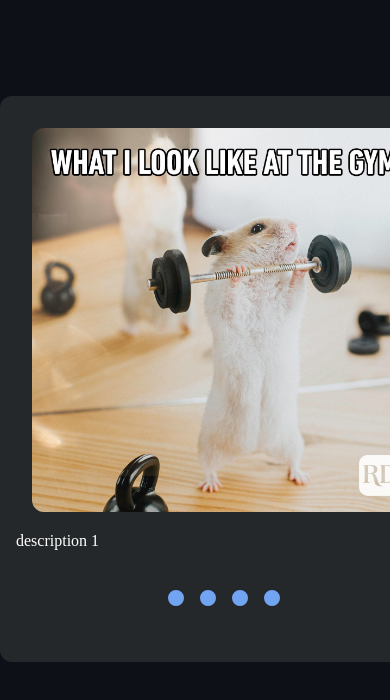
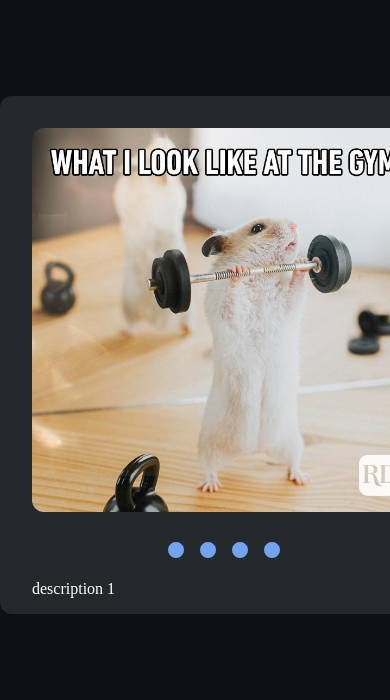
Before and after one commit to IrinaGrom/cssMemeSlider, a plain HTML site: page cssMemeSlider/index.html in a window 390 px wide. Shown: the top 700 px of the page. Drawn offline with Linux system fonts and the light colour scheme.

Commit message:
fix: media/positions

```diff
--- a/cssMemeSlider/index.html
+++ b/cssMemeSlider/index.html
@@ -28,15 +28,7 @@
          <p class="des2">description 2</p>
          <p class="des3">description 3</p>
          <p class="des4">description 4</p>
-      </div>
-      <div class="text-wrapper">
-        <div class="description">
-          <p class="des1">description 1</p>
-          <p class="des2">description 2</p>
-          <p class="des3">description 3</p>
-          <p class="des4">description 4</p>
-        </div>
-        <div class="pagination">
+         <div class="pagination">
            <label for="slide1" class="pagination-item"></label>
            <label for="slide2" class="pagination-item"></label>
            <label for="slide3" class="pagination-item"></label>
--- a/cssMemeSlider/styles.css
+++ b/cssMemeSlider/styles.css
@@ -12,12 +12,10 @@ body {
    margin: auto;
    margin-top: 6rem;
    width: 40rem;
-   height: 40rem;
    overflow: hidden;
    border-radius: 0.75rem;
    background-color: #25282A;
 }
-
 input[type="radio"] {
    display: none;
 }
@@ -29,7 +27,6 @@ input[type="radio"] {
 .slide {
    padding: 1rem;
    transition: all 0.6s ease;
-
    display: none;
 }
 .img {
@@ -39,9 +36,15 @@ input[type="radio"] {
    animation: fadein 1.2s;
 }
 p {
+  display: none;
   animation: fadein 1.2s;
+  padding-left: 1rem;
 }
-p {display: none;}
+@keyframes fadein {
+  0% {opacity: 0;}
+  100% {opacity: 1;}
+}
+
 #slide1:checked ~ .des1 {
    display: block;
 }
@@ -66,29 +69,17 @@ p {display: none;}
 #slide4:checked ~ .slide4 {
    display: block;
 }
-@keyframes fadein {
-    0% {opacity: 0;}
-    100% {opacity: 1;}
-}
-.text-wrapper {
-  display: flex;
-  flex-wrap: wrap;
-  align-content: flex-start;
-  justify-content: space-between;
-  align-items: center;
-  padding: 1rem 2rem;
-}
-.description {
-  display: flex;
-}
+
 .pagination {
-   display: flex;
+  display: inline-flex;
+  justify-content: flex-end;
+  margin-top: -1rem;
 }
 .pagination-item {
   width: 1rem;
   height: 1rem;
   margin: .5rem;
-   border: 2px solid #71A5F1;
+  border: 0.25rem solid #71A5F1;
   background-color: #71A5F1;
   border-radius: 50%;
   cursor: pointer;
@@ -99,15 +90,17 @@ p {display: none;}
   border-color: #dddddd;
 }
 
-
 @media screen and (max-width: 1024px) {
   .slider-wrapper {
      width: 28rem;
-     height: auto;
   }
-  .text-wrapper {
-    flex-direction: column-reverse;
-    align-content: center;
-    gap: 2rem;
+  .pagination {
+    justify-content: center;
+    margin-top: -5rem;
+    margin-bottom: 2rem;
+  }
+  p {
+    margin-top: 3rem;
+    padding-bottom: 1rem;
   }
 }
```
Lines whose indentation alone changed are shown as unchanged.
